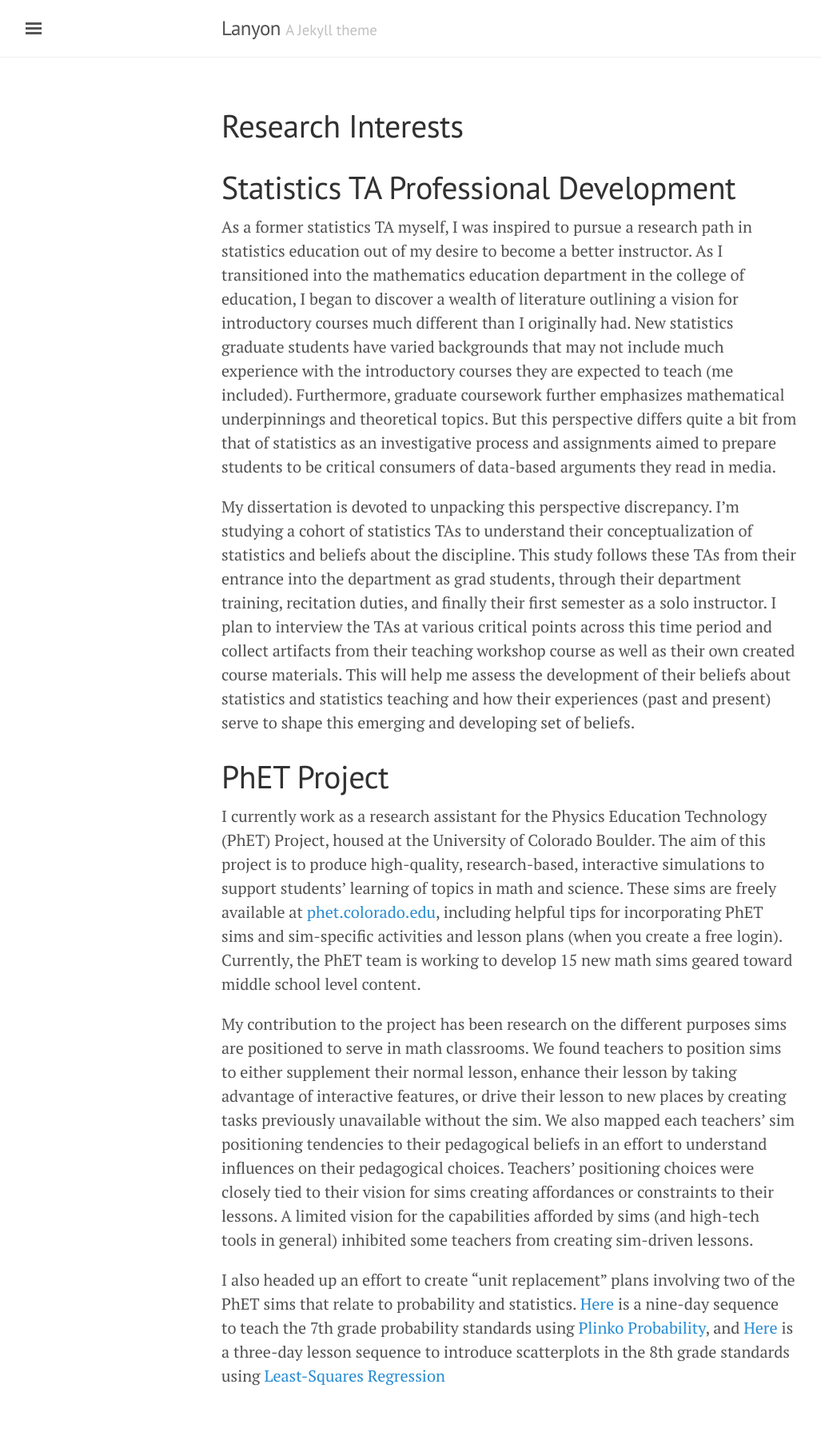
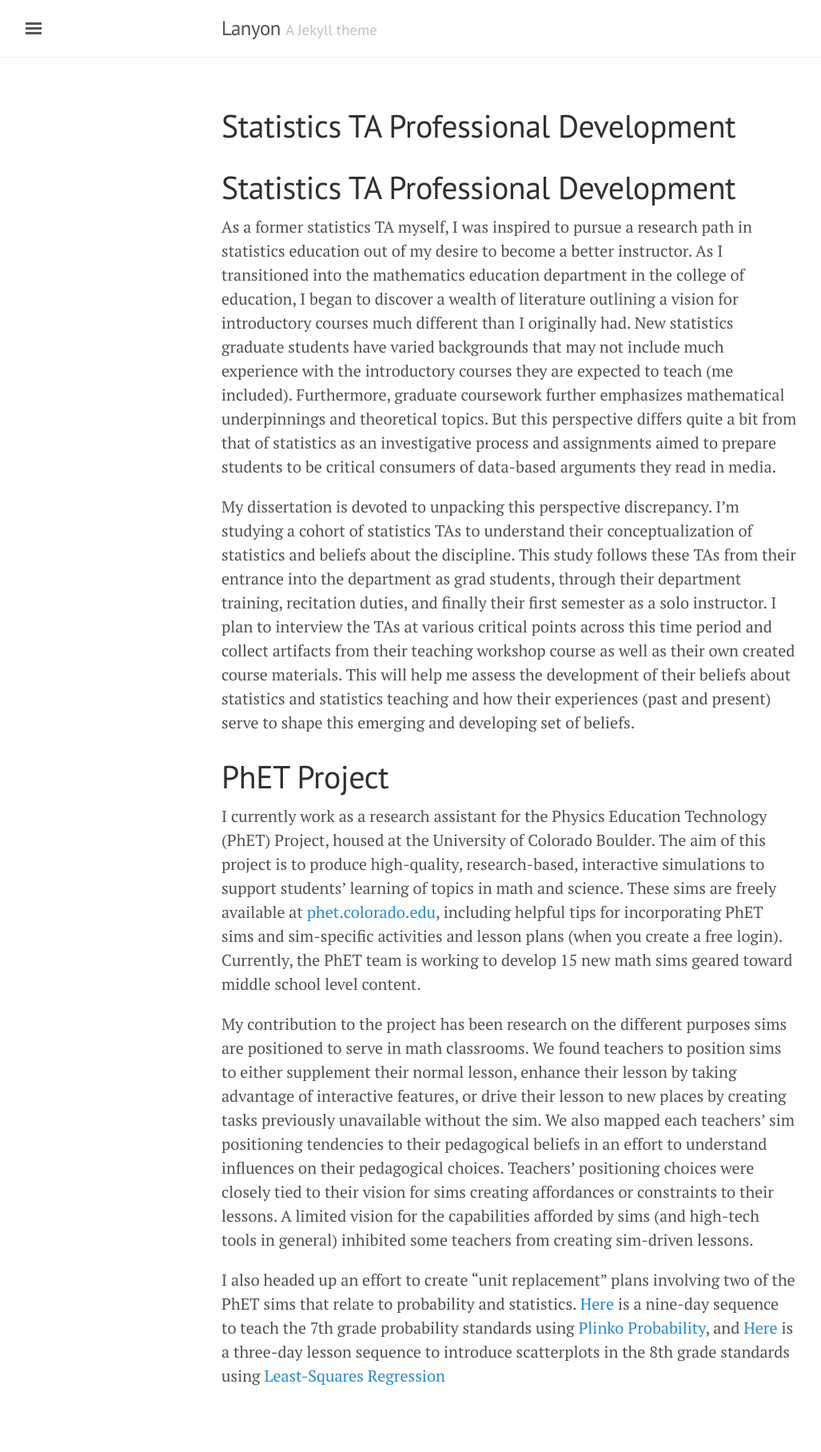
Before and after one commit to kelly-findley/kelly-findley.github.io, a Jekyll site: the page built from Research Interests.md, in a window 1280 px wide. Shown: the whole page at 80% size, without its empty margins (3-1030 px from the left). Built offline with Jekyll 4.4.1, drawn with Linux system fonts in a browser that asks for light colours; our own code applies the rules of GitHub Pages for plain Markdown files.

Commit message:
Update Research Interests.md

```diff
--- a/Research Interests.md
+++ b/Research Interests.md
@@ -1,8 +1,3 @@
----
-layout: page
-title: Research Interests
----
-
 # Statistics TA Professional Development
 
 As a former statistics TA myself, I was inspired to pursue a research path in statistics education out of my desire to become a better instructor. As I transitioned into the mathematics education department in the college of education, I began to discover a wealth of literature outlining a vision for introductory courses much different than I originally had. New statistics graduate students have varied backgrounds that may not include much experience with the introductory courses they are expected to teach (me included). Furthermore, graduate coursework further emphasizes mathematical underpinnings and theoretical topics. But this perspective differs quite a bit from that of statistics as an investigative process and assignments aimed to prepare students to be critical consumers of data-based arguments they read in media.
```
Also changed, not shown: other parts of Research Interests.md (+1 -1 lines).
